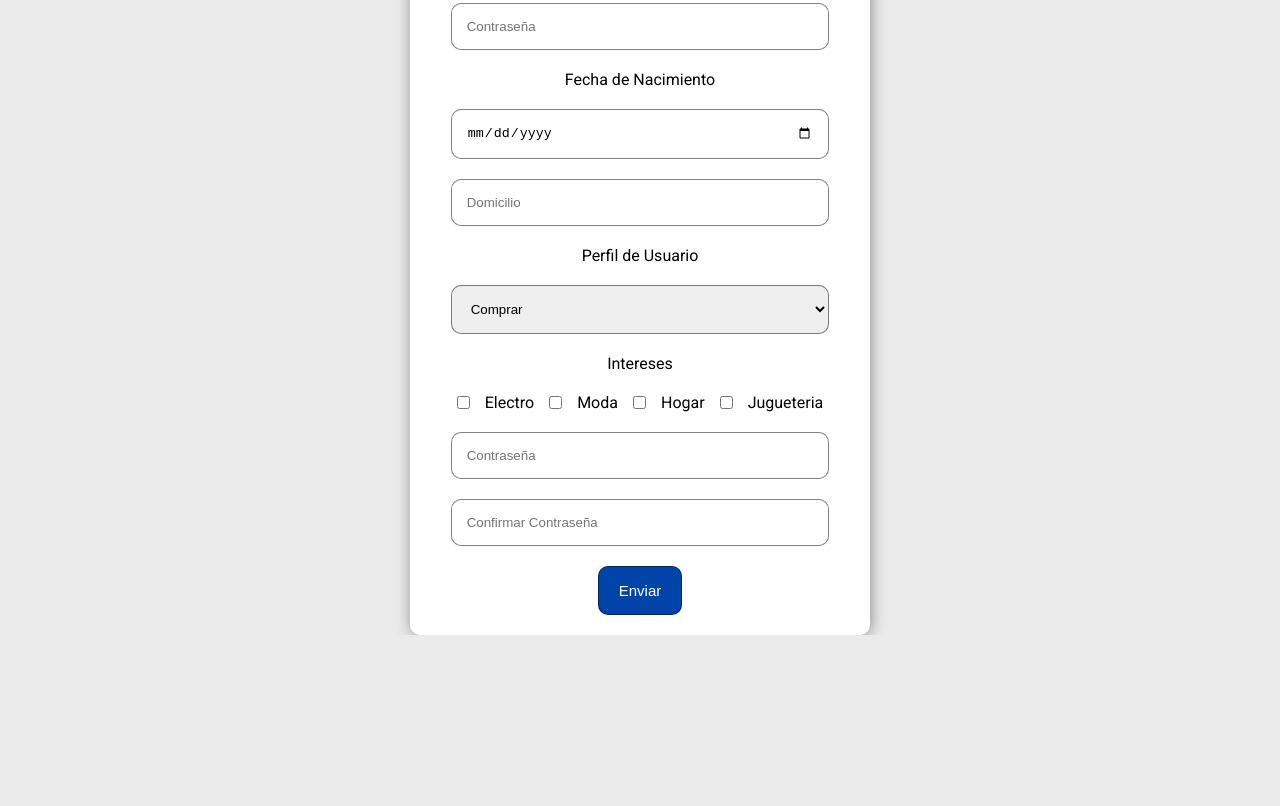
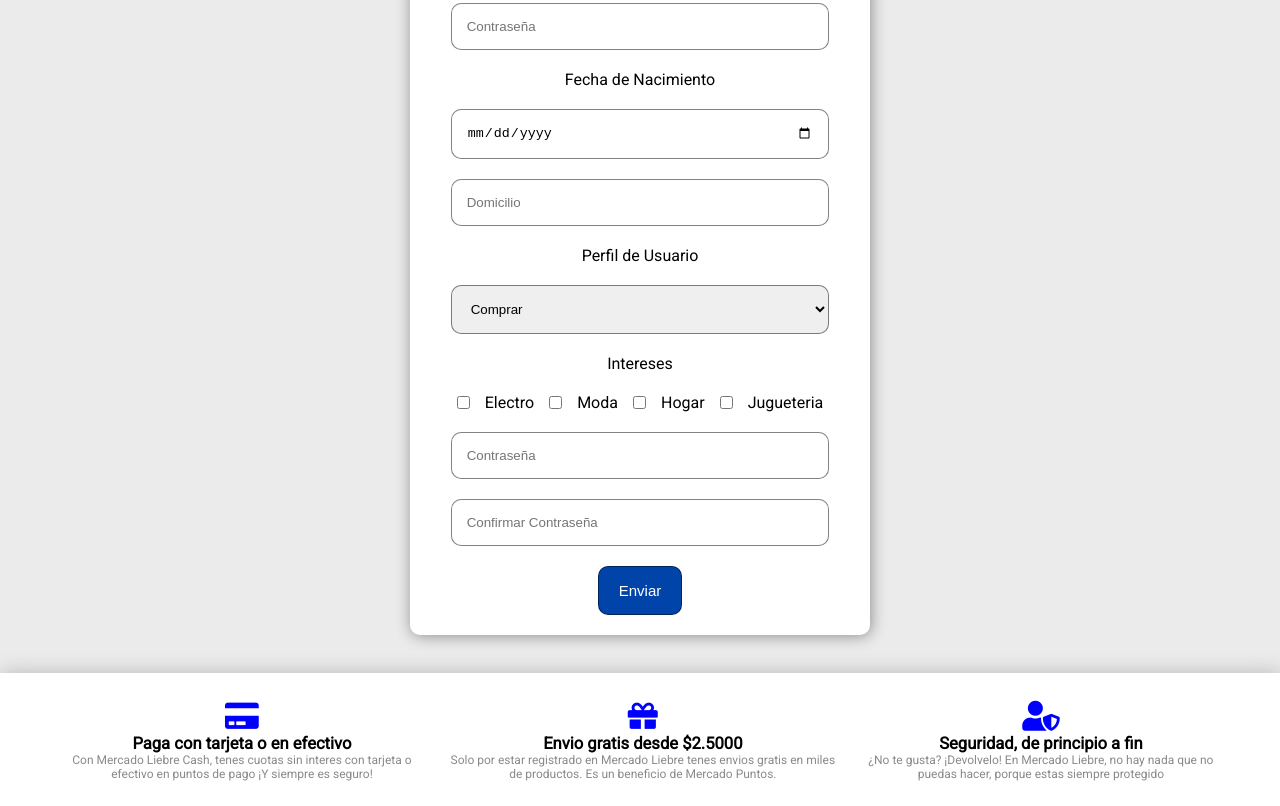
Before and after one commit to JulietaNatalia/Mercado-Liebre, a website: page views/register.html in a window 1280 px wide. Shown: the part 372-1178 px from the top of the page. Before the commit the page ends 1007 px from the top, so only its background shows below. Drawn offline with Linux system fonts and the light colour scheme; files that its build step writes are made by us from their sources; files whose address does not match are found by name.

Commit message:
Update register.html

```diff
--- a/views/register.html
+++ b/views/register.html
@@ -65,3 +65,37 @@
                 <input type="submit" value="Enviar">
             </form>
         </main>
+        <footer>
+            <div class="footer-info">
+                <section class="footer-item">
+                    <div class="footer-icon">
+                        <i class="fas fa-credit-card"></i>
+                    </div>
+                    <div class="footer-item-tittle">
+                        <h5>Paga con tarjeta o en efectivo</h5>
+                    </div>
+                    <p>Con Mercado Liebre Cash, tenes cuotas sin interes con tarjeta o efectivo en puntos de pago ¡Y siempre es seguro!</p>
+                </section>
+                <section class="footer-item">
+                    <div class="footer-icon">
+                        <i class="fas fa-gift"></i>
+                    </div>
+                    <div class="footer-item-tittle">
+                        <h5>Envio gratis desde $2.5000</h5>
+                    </div>
+                    <p>Solo por estar registrado en Mercado Liebre tenes envios gratis en miles de productos. Es un beneficio de Mercado Puntos.</p>
+                </section>
+                <section class="footer-item">
+                    <div class="footer-icon">
+                        <i class="fas fa-user-shield"></i>
+                    </div>
+                    <div class="footer-item-tittle">
+                        <h5>Seguridad, de principio a fin</h5>
+                    </div>
+                    <p>¿No te gusta? ¡Devolvelo! En Mercado Liebre, no hay nada que no puedas hacer, porque estas siempre protegido</p>
+                </section>
+            </div>
+        </footer>
+
+    </body>
+</html>
```
